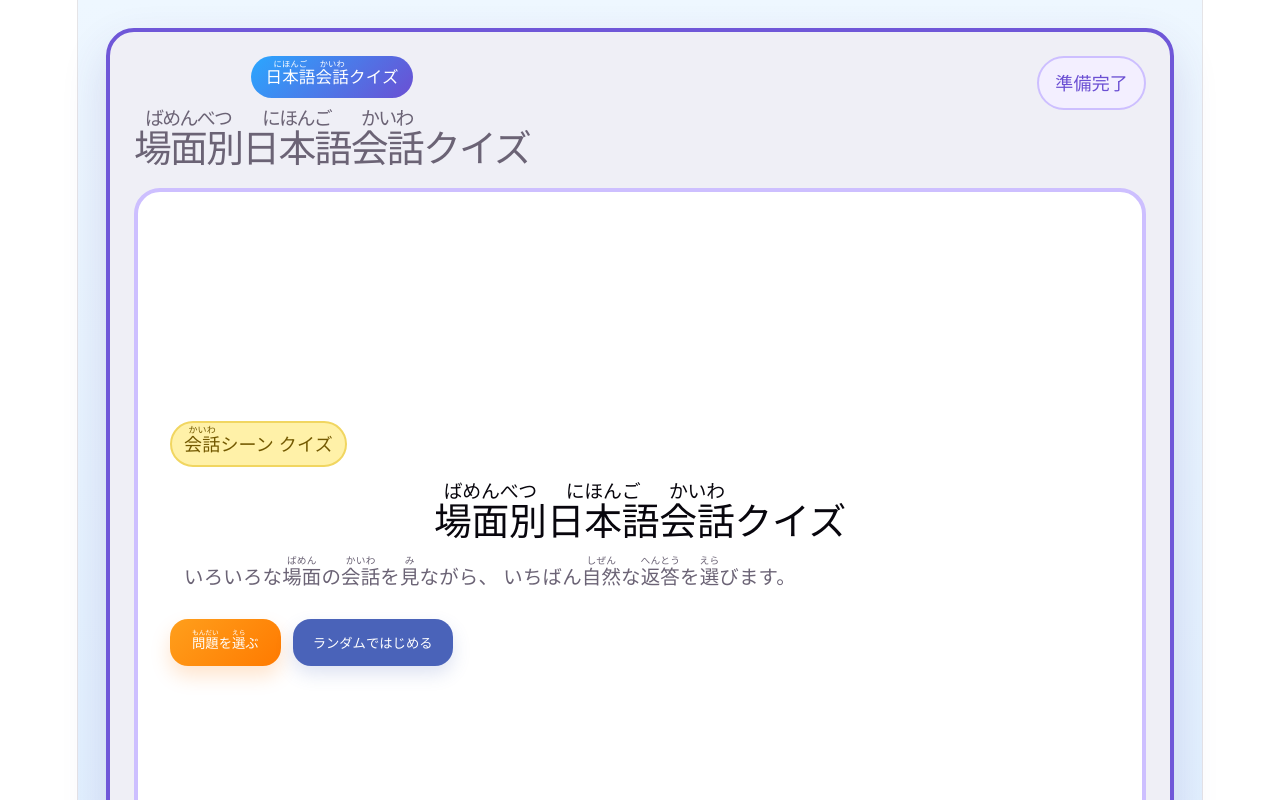
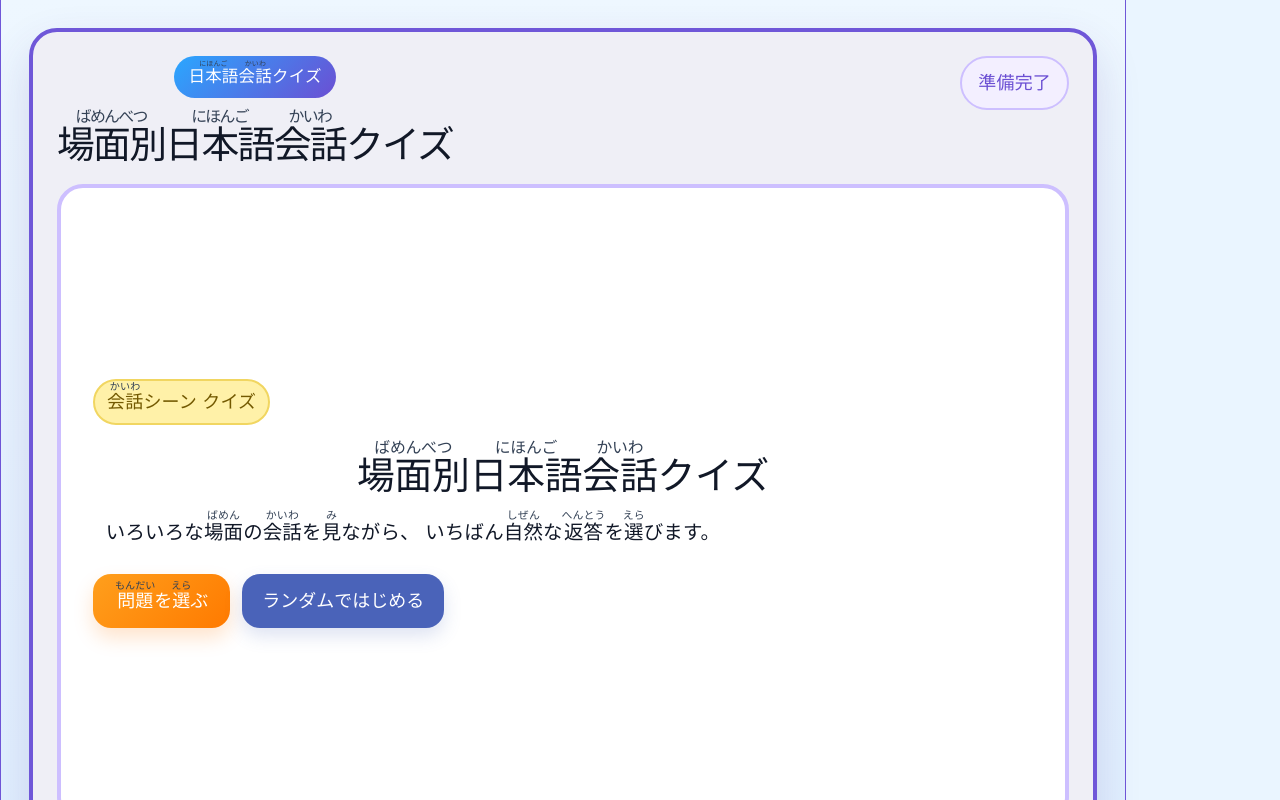
Before and after one commit to GUERU0329/japanesequiz, a React (Vite) app: page / in a window 1280 px wide. Shown: the top 800 px of the page. Built offline with nearby package versions, Linux system fonts and the light colour scheme.

Commit message:
refactor css for light and dark mode

```diff
--- a/src/App.css
+++ b/src/App.css
@@ -1,206 +1,109 @@
-/* ===== dark mode fix patch ===== */
+* {
+  box-sizing: border-box;
+}
 
-.title-block h1,
-.title-block h2,
-.question-card h2,
-.scene-card h2 {
+:root {
+  color-scheme: light;
+  font-family: "Yu Gothic UI", "Hiragino Sans", sans-serif;
+
+  --bg: #eaf5ff;
+  --bg-grad-1: #eef7ff;
+  --bg-grad-2: #e0efff;
+
+  --surface: #efeff6;
+  --surface-2: #f7f4ff;
+  --surface-3: #ffffff;
+
+  --text: #111827;
+  --text-soft: #475569;
+  --text-strong: #0f172a;
+
+  --border: #6f57d8;
+  --border-soft: #cdbfff;
+  --border-strong: #7d67df;
+
+  --primary: #2aa7ff;
+  --primary-2: #6b4fd3;
+  --primary-3: #4a63b9;
+  --primary-dark: #15327d;
+  --primary-dark-2: #1e3a8a;
+  --primary-light-border: #55a8ff;
+
+  --accent: #ff9f1c;
+  --accent-2: #ff7a00;
+  --accent-soft: #fff1a8;
+  --accent-soft-text: #735900;
+  --accent-soft-border: #f1d661;
+
+  --warning-bg: #fff7d6;
+  --warning-border: #f2d46b;
+  --warning-text: #5b4a00;
+
+  --hint-bg: #f1ecff;
+  --hint-text: #5b42cb;
+
+  --label-blue: #17327a;
+  --label-gold: #7a5a00;
+
+  --shadow-lg: 0 20px 45px rgba(74, 58, 145, 0.16);
+  --shadow-md: 0 10px 18px rgba(90, 62, 200, 0.12);
+  --shadow-sm: 0 8px 18px rgba(74, 99, 185, 0.18);
+
+  --overlay: rgba(15, 23, 42, 0.78);
+  --overlay-strong: rgba(15, 23, 42, 0.88);
+}
+
+html,
+body,
+#root {
+  min-width: 320px;
+  min-height: 100vh;
+  margin: 0;
+  background: var(--bg);
   color: var(--text);
-  opacity: 1;
-  text-shadow: none;
-  line-height: 1.2;
+}
+
+body {
+  margin: 0;
+}
+
+button {
+  font: inherit;
+}
+
+img {
+  display: block;
+  max-width: 100%;
+}
+
+p,
+span,
+strong,
+label,
+button,
+div {
+  color: inherit;
 }
 
 ruby {
   ruby-align: center;
+  ruby-position: over;
 }
 
 rt {
+  font-size: 0.56em;
   line-height: 1;
+  color: #334155;
+  font-weight: 700;
 }
 
-@media (prefers-color-scheme: dark) {
-  html,
-  body,
-  #root,
-  .app {
-    background: var(--bg) !important;
-    color: var(--text) !important;
-  }
-
-  .app {
-    background: linear-gradient(180deg, #111827 0%, #0f172a 100%) !important;
-  }
-
-  .quiz-shell {
-    background: var(--surface) !important;
-    border-color: var(--border) !important;
-    box-shadow: none !important;
-  }
-
-  .scene-card,
-  .question-card,
-  .hero-card {
-    background: var(--surface) !important;
-    border-color: var(--border-soft) !important;
-    color: var(--text) !important;
-  }
-
-  .image-frame {
-    background: #0f172a !important;
-    border-color: var(--border) !important;
-  }
-
-  .video-segment {
-    background: #2d3748 !important;
-  }
-
-  .video-segment-fill,
-  .video-segment-fill.done,
-  .video-segment-fill.active {
-    background: linear-gradient(90deg, var(--primary), #8aa2ff) !important;
-  }
-
-  .show-label,
-  .question-header,
-  .explanation-label {
-    background: linear-gradient(135deg, var(--primary), var(--border)) !important;
-    color: #fff !important;
-  }
-
-  .hero-badge {
-    background: var(--accent-soft) !important;
-    color: #f8e08d !important;
-    border-color: var(--note-border) !important;
-  }
-
-  .status-chip {
-    background: transparent !important;
-    color: var(--primary-strong) !important;
-    border-color: var(--border-soft) !important;
-  }
-
-  .telop-box {
-    background: linear-gradient(180deg, #1d3557, #243b7a) !important;
-    border-color: #6eb6ff !important;
-    color: #fff !important;
-  }
-
-  .telop-box p {
-    color: #fff !important;
-  }
-
-  .reaction-label {
-    color: #a9c7ff !important;
-  }
-
-  .thought-label {
-    color: #f2d46b !important;
-  }
-
-  .thought-box {
-    background: var(--thought-bg) !important;
-    color: var(--thought-text) !important;
-    border-color: var(--note-border) !important;
-  }
-
-  .thought-box p {
-    color: var(--thought-text) !important;
-  }
-
-  .discussion-hint {
-    background: #2a2444 !important;
-    color: #cfc4ff !important;
-    border-color: var(--border-soft) !important;
-  }
-
-  .explanation-intro {
-    background: #1e2d45 !important;
-    border-color: #4b6fa8 !important;
-  }
-
-  .explanation-intro p {
-    color: var(--text) !important;
-  }
-
-  .selected-answer-box {
-    background: #3a2b17 !important;
-    border-color: #d39a45 !important;
-  }
-
-  .selected-answer-box p {
-    color: var(--text) !important;
-  }
-
-  .selected-answer-label {
-    color: #fff !important;
-  }
-
-  .explanation-block {
-    background: var(--surface-strong) !important;
-    border-color: var(--border-soft) !important;
-  }
-
-  .explanation-block p,
-  .explanation-summary p {
-    color: var(--text) !important;
-  }
-
-  .explanation-summary {
-    background: #2a2444 !important;
-    border-color: var(--border-soft) !important;
-  }
-
-  .explanation-note {
-    background: var(--note-bg) !important;
-    border-color: var(--note-border) !important;
-  }
-
-  .explanation-note p {
-    color: var(--note-text) !important;
-  }
-
-  .choice-button {
-    background: var(--surface-strong) !important;
-    border-color: var(--border) !important;
-    color: var(--text) !important;
-  }
-
-  .choice-button span,
-  .choice-button strong {
-    color: var(--text) !important;
-  }
-
-  .choice-index {
-    background: var(--border) !important;
-    color: #fff !important;
-  }
-
-  .sub-button {
-    background: #44557d !important;
-    color: #fff !important;
-    box-shadow: none !important;
-  }
-
-  .primary-button {
-    background: linear-gradient(135deg, #ffb13b, #ff8a00) !important;
-    color: #1f2937 !important;
-    box-shadow: none !important;
-  }
-
-  .speaker-tag,
-  .pause-button,
-  .mute-button,
-  .now-playing {
-    background: rgba(15, 23, 42, 0.88) !important;
-    color: #fff !important;
-  }
-
-  rt {
-    color: #cbd5e1 !important;
+.title-block rt,
+.hero-card h2 rt {
+  font-size: 0.42em;
 }
 
 .telop-box rt {
-    color: rgba(255, 255, 255, 0.92) !important;
+  color: rgba(255, 255, 255, 0.95);
 }
 
 .reaction-label rt,
@@ -210,12 +113,10 @@ rt {
 .explanation-intro rt,
 .explanation-block rt,
 .explanation-summary rt,
+.explanation-note rt,
 .selected-answer-box rt,
-  .question-card rt,
-  .title-block rt,
-  .hero-card rt {
-    color: #cbd5e1 !important;
-  }
+.question-card rt {
+  color: #475569;
 }
 
 .app {
@@ -224,17 +125,18 @@ rt {
   display: flex;
   align-items: center;
   justify-content: center;
-  background: linear-gradient(180deg, #eef7ff 0%, #e0efff 100%);
+  background: linear-gradient(180deg, var(--bg-grad-1) 0%, var(--bg-grad-2) 100%);
+  color: var(--text);
 }
 
 .quiz-shell {
   width: 100%;
   max-width: 1080px;
-  background: #efeff6;
-  border: 4px solid #6f57d8;
+  background: var(--surface);
+  border: 4px solid var(--border);
   border-radius: 28px;
   padding: 24px;
-  box-shadow: 0 20px 45px rgba(74, 58, 145, 0.16);
+  box-shadow: var(--shadow-lg);
 }
 
 .top-bar {
@@ -249,11 +151,23 @@ rt {
   margin: 10px 0 0;
   font-size: 2.1rem;
   line-height: 1.15;
+  color: var(--text);
+  opacity: 1;
+  text-shadow: none;
+}
+
+.title-block h2,
+.hero-card h2,
+.question-card h2,
+.scene-card h2 {
+  color: var(--text);
+  opacity: 1;
+  text-shadow: none;
 }
 
 .show-label {
   display: inline-block;
-  background: linear-gradient(135deg, #2aa7ff, #6b4fd3);
+  background: linear-gradient(135deg, var(--primary), var(--primary-2));
   color: white;
   font-weight: 800;
   border-radius: 999px;
@@ -263,8 +177,8 @@ rt {
 
 .status-chip {
   background: #f3efff;
-  color: #6b4fd3;
-  border: 2px solid #cdbfff;
+  color: var(--primary-2);
+  border: 2px solid var(--border-soft);
   border-radius: 999px;
   padding: 12px 16px;
   font-weight: 800;
@@ -288,7 +202,7 @@ rt {
 .video-segment-fill {
   height: 100%;
   width: 0%;
-  background: linear-gradient(90deg, #2aa7ff, #40b4ff);
+  background: linear-gradient(90deg, var(--primary), #40b4ff);
   transition: width 0.1s linear;
 }
 
@@ -310,20 +224,21 @@ rt {
 .hero-card {
   min-height: 640px;
   border-radius: 26px;
-  background: white;
-  border: 4px solid #cdbfff;
+  background: var(--surface-3);
+  border: 4px solid var(--border-soft);
   padding: 32px;
   display: flex;
   flex-direction: column;
   justify-content: center;
+  color: var(--text);
 }
 
 .hero-badge {
   display: inline-block;
   width: fit-content;
-  background: #fff1a8;
-  color: #735900;
-  border: 2px solid #f1d661;
+  background: var(--accent-soft);
+  color: var(--accent-soft-text);
+  border: 2px solid var(--accent-soft-border);
   border-radius: 999px;
   padding: 8px 12px;
   font-weight: 800;
@@ -333,6 +248,7 @@ rt {
 .hero-card h2 {
   margin: 0 0 12px;
   font-size: 2.1rem;
+  line-height: 1.18;
 }
 
 .hero-card p {
@@ -352,7 +268,7 @@ rt {
   width: 220px;
   height: 220px;
   border-radius: 999px;
-  background: linear-gradient(135deg, #6b4fd3, #2aa7ff);
+  background: linear-gradient(135deg, var(--primary-2), var(--primary));
   color: white;
   display: flex;
   align-items: center;
@@ -365,16 +281,17 @@ rt {
 
 .scene-card,
 .question-card {
-  background: #f7f4ff;
-  border: 4px solid #cdbfff;
+  background: var(--surface-2);
+  border: 4px solid var(--border-soft);
   border-radius: 24px;
   padding: 18px;
   min-height: 600px;
+  color: var(--text);
 }
 
 .image-frame {
   position: relative;
-  border: 4px solid #7d67df;
+  border: 4px solid var(--border-strong);
   border-radius: 20px;
   overflow: hidden;
   background: #ddd;
@@ -401,7 +318,7 @@ rt {
   position: absolute;
   right: 16px;
   top: 16px;
-  background: rgba(15, 23, 42, 0.78);
+  background: var(--overlay);
   color: white;
   border-radius: 999px;
   padding: 8px 14px;
@@ -417,7 +334,7 @@ rt {
   height: 52px;
   border: none;
   border-radius: 999px;
-  background: rgba(15, 23, 42, 0.78);
+  background: var(--overlay);
   color: white;
   font-size: 1.2rem;
   font-weight: 900;
@@ -439,11 +356,11 @@ rt {
 
 .telop-box {
   margin-top: 18px;
-  background: linear-gradient(180deg, #15327d, #1e3a8a);
+  background: linear-gradient(180deg, var(--primary-dark) 0%, var(--primary-dark-2) 100%);
   color: white;
   border-radius: 18px;
   padding: 20px 22px;
-  border: 3px solid #55a8ff;
+  border: 3px solid var(--primary-light-border);
   box-shadow: inset 0 0 0 2px rgba(255, 255, 255, 0.06);
 }
 
@@ -469,18 +386,18 @@ rt {
 }
 
 .reaction-label {
-  color: #17327a;
+  color: var(--label-blue);
 }
 
 .thought-label {
-  color: #7a5a00;
+  color: var(--label-gold);
 }
 
 .thought-box {
   margin-top: 8px;
-  background: #fff7d6;
-  color: #5b4a00;
-  border: 2px solid #f2d46b;
+  background: var(--warning-bg);
+  color: var(--warning-text);
+  border: 2px solid var(--warning-border);
   border-radius: 16px;
   padding: 14px 16px;
   font-weight: 800;
@@ -515,7 +432,7 @@ rt {
   appearance: none;
   border: none;
   border-radius: 18px;
-  background: linear-gradient(135deg, #ff9f1c, #ff7a00);
+  background: linear-gradient(135deg, var(--accent), var(--accent-2));
   color: white;
   padding: 14px 22px;
   font-weight: 900;
@@ -527,12 +444,12 @@ rt {
   appearance: none;
   border: none;
   border-radius: 18px;
-  background: #4a63b9;
+  background: var(--primary-3);
   color: white;
   padding: 14px 20px;
   font-weight: 800;
   cursor: pointer;
-  box-shadow: 0 8px 18px rgba(74, 99, 185, 0.18);
+  box-shadow: var(--shadow-sm);
 }
 
 .question-top {
@@ -557,7 +474,7 @@ rt {
   width: 78px;
   height: 78px;
   border-radius: 999px;
-  background: linear-gradient(135deg, #2aa7ff, #6b4fd3);
+  background: linear-gradient(135deg, var(--primary), var(--primary-2));
   color: white;
   font-size: 2rem;
   font-weight: 900;
@@ -571,7 +488,7 @@ rt {
 .question-card h2 {
   margin: 0 0 20px;
   font-size: 1.55rem;
-  line-height: 1.6;
+  line-height: 1.45;
 }
 
 .choices-grid {
@@ -586,16 +503,17 @@ rt {
   align-items: flex-start;
   text-align: left;
   background: white;
-  border: 3px solid #6b4fd3;
+  border: 3px solid var(--primary-2);
   border-radius: 18px;
   padding: 16px;
   cursor: pointer;
   transition: transform 0.15s ease, box-shadow 0.15s ease;
+  color: var(--text);
 }
 
 .choice-button:hover {
   transform: translateY(-2px);
-  box-shadow: 0 10px 18px rgba(90, 62, 200, 0.12);
+  box-shadow: var(--shadow-md);
 }
 
 .choice-index {
@@ -603,7 +521,7 @@ rt {
   height: 36px;
   min-width: 36px;
   border-radius: 999px;
-  background: #6b4fd3;
+  background: var(--primary-2);
   color: white;
   font-weight: 900;
   display: inline-flex;
@@ -612,15 +530,14 @@ rt {
 }
 
 .discussion-hint {
-  background: #f1ecff;
-  color: #5b42cb;
-  border: 2px solid #ccbfff;
+  background: var(--hint-bg);
+  color: var(--hint-text);
+  border: 2px solid var(--border-soft);
   border-radius: 16px;
   padding: 12px 16px;
   font-weight: 800;
 }
 
-/* explanation */
 .explanation-card {
   min-height: 600px;
 }
@@ -642,8 +559,8 @@ rt {
 
 .explanation-note {
   margin-top: 14px;
-  background: #fff7d6;
-  border: 2px solid #f2d46b;
+  background: var(--warning-bg);
+  border: 2px solid var(--warning-border);
   border-radius: 16px;
   padding: 14px 16px;
 }
@@ -652,7 +569,7 @@ rt {
   margin: 0;
   line-height: 1.8;
   font-weight: 700;
-  color: #5b4a00;
+  color: var(--warning-text);
 }
 
 .selected-answer-box {
@@ -688,7 +605,7 @@ rt {
 
 .explanation-block {
   background: white;
-  border: 3px solid #cdbfff;
+  border: 3px solid var(--border-soft);
   border-radius: 18px;
   padding: 16px;
 }
@@ -696,7 +613,7 @@ rt {
 .explanation-label {
   display: inline-block;
   margin-bottom: 10px;
-  background: linear-gradient(135deg, #2aa7ff, #6b4fd3);
+  background: linear-gradient(135deg, var(--primary), var(--primary-2));
   color: white;
   border-radius: 999px;
   padding: 6px 12px;
@@ -712,7 +629,7 @@ rt {
 .explanation-summary {
   margin-top: 18px;
   background: #f4edff;
-  border: 2px solid #ccbfff;
+  border: 2px solid var(--border-soft);
   border-radius: 16px;
   padding: 16px 18px;
 }
@@ -721,6 +638,237 @@ rt {
   margin: 0;
   line-height: 1.8;
   font-weight: 800;
+}
+
+@media (prefers-color-scheme: dark) {
+  :root {
+    color-scheme: dark;
+
+    --bg: #0b1020;
+    --bg-grad-1: #1c2952;
+    --bg-grad-2: #080c18;
+
+    --surface: #20263a;
+    --surface-2: #242b40;
+    --surface-3: #242b40;
+
+    --text: #f8fafc;
+    --text-soft: #c8d5e8;
+    --text-strong: #ffffff;
+
+    --border: #7d6cff;
+    --border-soft: #6d7fe0;
+    --border-strong: #7d6cff;
+
+    --primary: #40c1ff;
+    --primary-2: #7f63ff;
+    --primary-3: #526dd1;
+    --primary-dark: #1b4aa5;
+    --primary-dark-2: #223f88;
+    --primary-light-border: #69c2ff;
+
+    --accent: #ffb347;
+    --accent-2: #ff8c1a;
+    --accent-soft: #5a4315;
+    --accent-soft-text: #ffe08a;
+    --accent-soft-border: #cda949;
+
+    --warning-bg: #493815;
+    --warning-border: #d8b15f;
+    --warning-text: #ffe9ad;
+
+    --hint-bg: #2d2550;
+    --hint-text: #d5ccff;
+
+    --label-blue: #9fd0ff;
+    --label-gold: #ffd97e;
+
+    --shadow-lg: 0 24px 50px rgba(0, 0, 0, 0.4), 0 0 0 1px rgba(142, 125, 255, 0.15) inset;
+    --shadow-md: 0 12px 22px rgba(83, 101, 194, 0.22);
+    --shadow-sm: 0 8px 18px rgba(40, 58, 120, 0.28);
+
+    --overlay: rgba(9, 14, 26, 0.84);
+    --overlay-strong: rgba(9, 14, 26, 0.9);
+  }
+
+  html,
+  body,
+  #root {
+    background: radial-gradient(circle at top, var(--bg-grad-1) 0%, #0b1020 55%, var(--bg-grad-2) 100%);
+    color: var(--text);
+  }
+
+  .app {
+    background: radial-gradient(circle at top, var(--bg-grad-1) 0%, #0b1020 55%, var(--bg-grad-2) 100%);
+    color: var(--text);
+  }
+
+  .quiz-shell {
+    background: linear-gradient(180deg, var(--surface) 0%, #171d2f 100%);
+    border-color: var(--border);
+    box-shadow: var(--shadow-lg);
+  }
+
+  .scene-card,
+  .question-card,
+  .hero-card {
+    background: linear-gradient(180deg, var(--surface-2) 0%, #1d2437 100%);
+    border-color: var(--border-soft);
+    color: var(--text);
+    box-shadow: 0 12px 24px rgba(0, 0, 0, 0.22);
+  }
+
+  .show-label,
+  .question-header,
+  .explanation-label {
+    background: linear-gradient(135deg, var(--primary), var(--primary-2));
+    color: #fff;
+  }
+
+  .hero-badge {
+    background: linear-gradient(135deg, var(--accent-soft), #3b2d0f);
+    color: var(--accent-soft-text);
+    border-color: var(--accent-soft-border);
+  }
+
+  .status-chip {
+    background: rgba(255, 255, 255, 0.04);
+    color: #cfd7ff;
+    border-color: var(--border);
+  }
+
+  .video-segment {
+    background: rgba(255, 255, 255, 0.1);
+  }
+
+  .video-segment-fill {
+    background: linear-gradient(90deg, var(--primary), var(--primary-2));
+  }
+
+  .video-segment-fill.active {
+    box-shadow: 0 0 14px rgba(79, 182, 255, 0.45);
+  }
+
+  .image-frame {
+    background: #0f172a;
+    border-color: var(--border);
+  }
+
+  .speaker-tag,
+  .pause-button,
+  .mute-button,
+  .now-playing {
+    background: var(--overlay);
+    color: #fff;
+  }
+
+  .telop-box {
+    background: linear-gradient(180deg, var(--primary-dark) 0%, var(--primary-dark-2) 100%);
+    border-color: var(--primary-light-border);
+    color: #fff;
+    box-shadow:
+      inset 0 0 0 2px rgba(255, 255, 255, 0.06),
+      0 8px 20px rgba(18, 62, 145, 0.25);
+  }
+
+  .reaction-label {
+    color: var(--label-blue);
+  }
+
+  .thought-label {
+    color: var(--label-gold);
+  }
+
+  .thought-box {
+    background: linear-gradient(180deg, #4a3d14 0%, #3c3110 100%);
+    border-color: var(--warning-border);
+    color: #ffefb7;
+  }
+
+  .thought-box p {
+    color: #ffefb7;
+  }
+
+  .discussion-hint {
+    background: linear-gradient(180deg, var(--hint-bg) 0%, #251f44 100%);
+    color: var(--hint-text);
+    border-color: var(--border-soft);
+  }
+
+  .sub-button {
+    background: linear-gradient(135deg, var(--primary-3), #4159a8);
+    color: #fff;
+    box-shadow: var(--shadow-sm);
+  }
+
+  .primary-button {
+    background: linear-gradient(135deg, var(--accent), var(--accent-2));
+    color: #1f2937;
+    box-shadow: 0 10px 20px rgba(255, 140, 26, 0.22);
+  }
+
+  .choice-button {
+    background: linear-gradient(180deg, #2a3148 0%, #23293d 100%);
+    border-color: var(--border);
+    color: var(--text);
+  }
+
+  .choice-button:hover {
+    box-shadow: var(--shadow-md);
+  }
+
+  .choice-index {
+    background: linear-gradient(135deg, var(--primary-2), var(--primary));
+    color: #fff;
+  }
+
+  .explanation-intro {
+    background: linear-gradient(180deg, #21314e 0%, #1c2942 100%);
+    border-color: #5f89d9;
+  }
+
+  .selected-answer-box {
+    background: linear-gradient(180deg, #4a3317 0%, #3d2b13 100%);
+    border-color: #df9b42;
+  }
+
+  .explanation-block {
+    background: linear-gradient(180deg, #28324b 0%, #222b41 100%);
+    border-color: var(--border-soft);
+  }
+
+  .explanation-summary {
+    background: linear-gradient(180deg, #2f2750 0%, #272042 100%);
+    border-color: #7a6ae0;
+  }
+
+  .explanation-note {
+    background: linear-gradient(180deg, #493815 0%, #3d2e11 100%);
+    border-color: var(--warning-border);
+  }
+
+  rt {
+    color: #d7e2f0;
+  }
+
+  .telop-box rt {
+    color: rgba(255, 255, 255, 0.94);
+  }
+
+  .reaction-label rt,
+  .thought-label rt,
+  .thought-box rt,
+  .explanation-card rt,
+  .explanation-intro rt,
+  .explanation-block rt,
+  .explanation-summary rt,
+  .explanation-note rt,
+  .selected-answer-box rt,
+  .question-card rt,
+  .title-block rt,
+  .hero-card rt {
+    color: #c8d5e8;
+  }
 }
 
 @media (max-width: 820px) {
@@ -797,5 +945,4 @@ rt {
   .mute-button {
     left: 68px;
   }
-
 }
```
Lines whose indentation alone changed are shown as unchanged.
